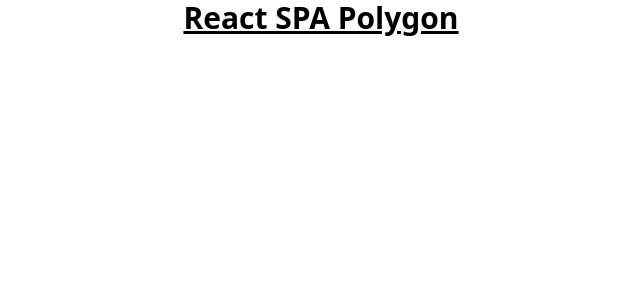
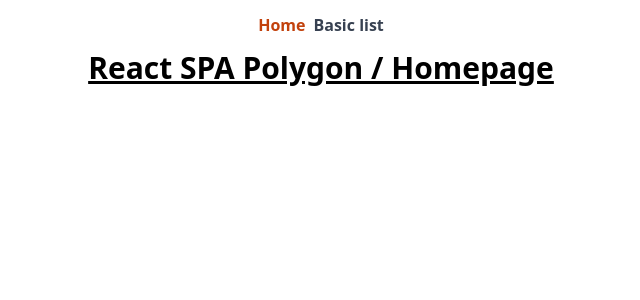
Before and after one commit to SergeAtZeDigitalBench/react-ts-spa-polygon, a React (Vite) app: page / in a window 1280 px wide. Shown: the top 300 px of the page, without its empty margins (319-959 px from the left). Built offline with nearby package versions, Linux system fonts and the light colour scheme.

Commit message:
feat: pages added

```diff
--- a/package.json
+++ b/package.json
@@ -17,6 +17,7 @@
     "@faker-js/faker": "^7.6.0",
     "@types/react": "^18.0.28",
     "@types/react-dom": "^18.0.11",
+    "@types/react-router-dom": "^5.3.3",
     "@vitejs/plugin-react": "^3.1.0",
     "autoprefixer": "^10.4.14",
     "postcss": "^8.4.21",
--- a/src/App.tsx
+++ b/src/App.tsx
@@ -1,9 +1,17 @@
+import { Route, Switch } from "react-router-dom";
+
+import Homepage from "./pages/Homepage";
+import BasicList from "./pages/BasicList";
+import Navigation, { navLinks } from "./components/Navigation";
+
 function App() {
   return (
     <div>
-      <h1 className="text-3xl font-bold underline text-center">
-        React SPA Polygon
-      </h1>
+      <Navigation />
+      <Switch>
+        <Route path={navLinks[0].pathname} exact component={Homepage} />
+        <Route path={navLinks[1].pathname} component={BasicList} />
+      </Switch>
     </div>
   );
 }
--- /dev/null
+++ b/src/components/Navigation/index.tsx
@@ -0,0 +1,30 @@
+import React from "react";
+import { NavLink } from "react-router-dom";
+
+export const navLinks = [
+  { id: 1, pathname: "/", title: "Home", exact: true },
+  { id: 2, pathname: "/basic-list", title: "Basic list" },
+];
+
+interface IProps {
+  [x: string]: unknown;
+}
+
+const Navigation = ({}: IProps): JSX.Element => {
+  return (
+    <nav className="flex gap-2 justify-center items-center h-[50px] text-gray-700 font-bold">
+      {navLinks.map(({ id, pathname, title, exact }) => (
+        <NavLink
+          key={id}
+          to={pathname}
+          exact={!!exact}
+          activeClassName="text-orange-700"
+        >
+          {title}
+        </NavLink>
+      ))}
+    </nav>
+  );
+};
+
+export default Navigation;
--- a/src/main.tsx
+++ b/src/main.tsx
@@ -1,10 +1,13 @@
-import React from 'react'
-import ReactDOM from 'react-dom/client'
-import App from './App'
-import './index.css'
+import React from "react";
+import ReactDOM from "react-dom/client";
+import { BrowserRouter } from "react-router-dom";
+import App from "./App";
+import "./index.css";
 
-ReactDOM.createRoot(document.getElementById('root') as HTMLElement).render(
+ReactDOM.createRoot(document.getElementById("root") as HTMLElement).render(
   <React.StrictMode>
-    <App />
-  </React.StrictMode>,
-)
+    <BrowserRouter>
+      <App />
+    </BrowserRouter>
+  </React.StrictMode>
+);
--- /dev/null
+++ b/src/pages/BasicList.tsx
@@ -0,0 +1,17 @@
+import React from "react";
+
+interface IProps {
+  [x: string]: unknown;
+}
+
+const BasicList = ({}: IProps): JSX.Element => {
+  return (
+    <div>
+      <h1 className="text-3xl font-bold underline text-center">
+        Virtualized list / Basic
+      </h1>
+    </div>
+  );
+};
+
+export default BasicList;
--- /dev/null
+++ b/src/pages/Homepage.tsx
@@ -0,0 +1,17 @@
+import React from "react";
+
+interface IProps {
+  [x: string]: unknown;
+}
+
+const Homepage = ({}: IProps): JSX.Element => {
+  return (
+    <div>
+      <h1 className="text-3xl font-bold underline text-center">
+        React SPA Polygon / Homepage
+      </h1>
+    </div>
+  );
+};
+
+export default Homepage;
```
Also changed, not shown: 1 other file (tests, documents, lock files or other folders).
